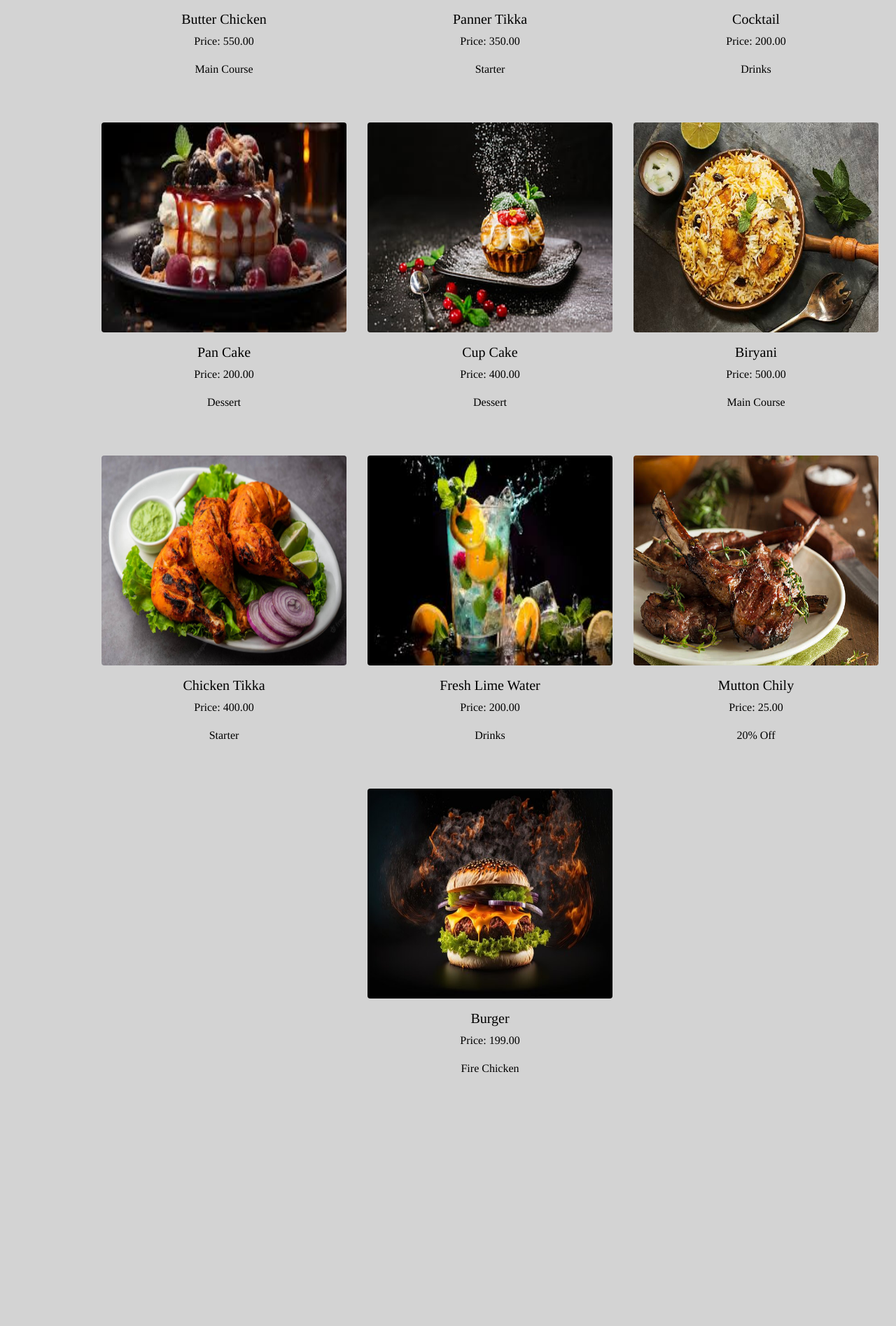
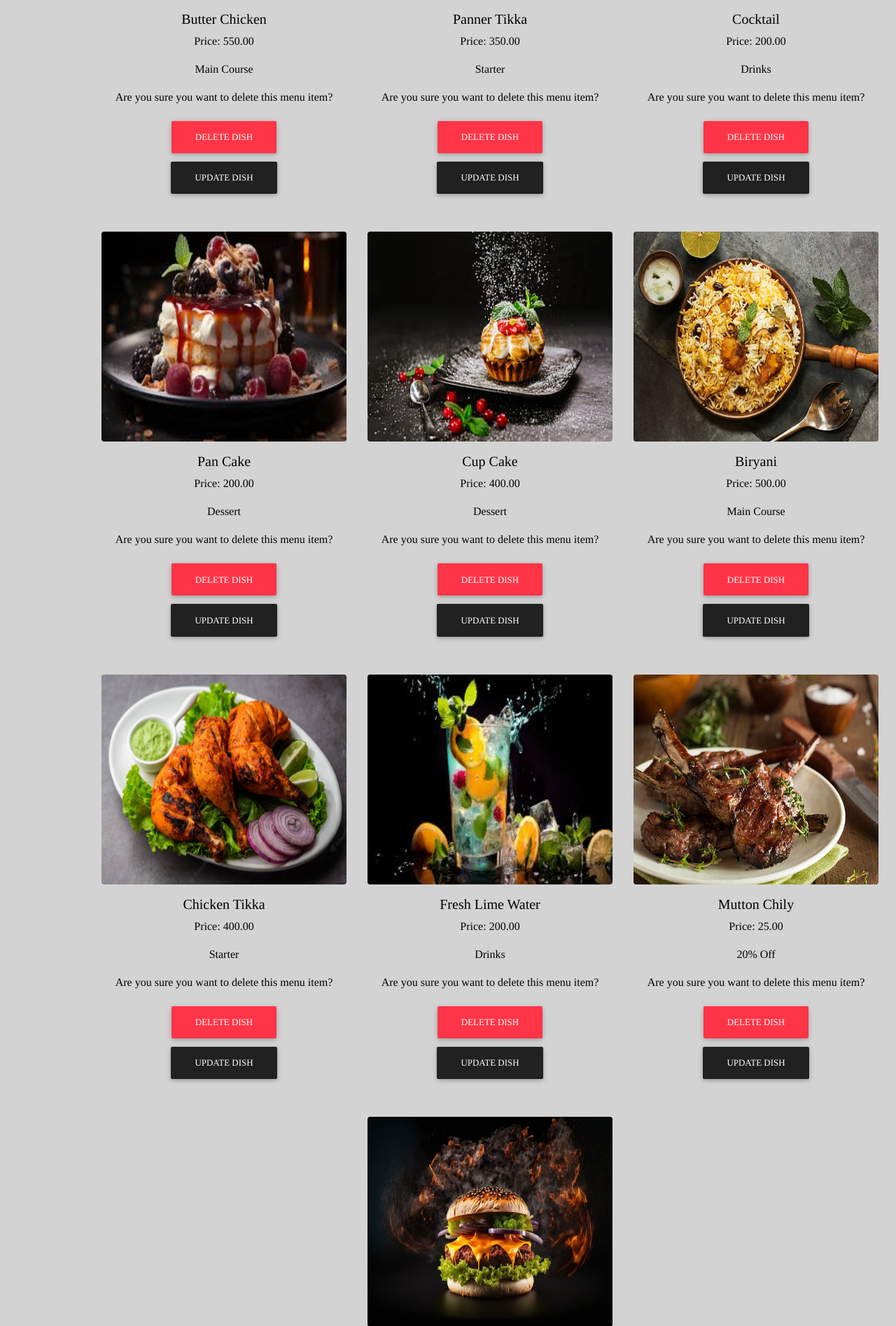
Before and after one commit to aniketshetty550/x23217529_CDOS_Project, a Django app: page /owner/ in a window 1280 px wide. Shown: the part 459-2354 px from the top of the page at 70% size. Before the commit the page ends 1992 px from the top, so only its background shows below. Run offline with Django 3.2, Linux system fonts and the light colour scheme; data comes from the database, SQL or seed files in the repository; both versions use the stored data as it was after the commit; some libraries are stand-ins or nearby versions.

Commit message:
sixtenth commit

```diff
--- a/Food_Delivery_App/urls.py
+++ b/Food_Delivery_App/urls.py
@@ -15,7 +15,7 @@ Including another URLconf
 """
 from django.contrib import admin
 from django.urls import path
-from customer.views import Home, About, Order, Contact, Menu, MenuSearch, Login, Signup, Adminlogin, AddMenu, Owner
+from customer.views import Home, About, Order, Contact, Menu, MenuSearch, Login, Signup, Adminlogin, AddMenu, Owner,Delete
 from django.conf.urls.static import static
 from django.conf import settings
 # from .views import Login, Signup
@@ -34,5 +34,6 @@ urlpatterns = [
     path('addmenu/', AddMenu.as_view(), name='addmenu'),
     path('owner/', Owner.as_view(), name='owner'),
     path('adminlogin/', Adminlogin.as_view(), name='adminlogin'),
+    path('delete/', Delete.as_view(), name="delete"),
 
 ]+static(settings.MEDIA_URL,document_root=settings.MEDIA_ROOT)
--- a/customer/templates/owner.html
+++ b/customer/templates/owner.html
@@ -47,7 +47,7 @@
 </style>
 
 <div class="topnav">
-  <a class="active" href="{% url 'addmenu' %}">MAKE CHANGES IN MENU</a>
+  <a class="active" href="{% url 'addmenu' %}">ADD MENU</a>
   <a href="{% url 'home' %}" class="split">LOGOUT</a>
 </div>
 
@@ -77,6 +77,14 @@
             <h5 class="mt-3">{{ item.name }}</h5>
             <p>Price: {{ item.price }}</p>
             <p>{{ item.description }}</p>
+
+        <form method="post">
+        {% csrf_token %}
+            <p>Are you sure you want to delete this menu item?</p>
+            <button  class="btn btn-danger"type="submit">Delete Dish</button>
+        </form>
+            <button class="btn btn-dark" type="submit" >Update Dish</button>
+            <!--<button class="btn btn-danger" type="submit" >Delete Dish</button>-->
         </div>
         {% endfor %}
     </div>
--- a/customer/views.py
+++ b/customer/views.py
@@ -9,6 +9,7 @@ from django.contrib.auth.models import User
 from .forms import CreateUserForm
 from .models import Category, MenuItem
 from .forms import MenuItemForm
+
 # Create your views here.
 
 class Home(View):
@@ -18,6 +19,29 @@ class Home(View):
 class Adminlogin(View):
     def get(self,request, *args, **kwargs):
         return render(request, 'adminlogin.html')
+
+# class Delete(View):
+#     def get(self,request, *args, **kwargs):
+#         if request.method == 'POST':
+#             menu_item = get_object(MenuItem, id=menu_item)
+#             menu_item.delete()
+#         return redirect('owner.html')
+#     def post(self,request, *args, **kwargs):
+#         if request.method == 'POST':
+#             menu_item = get_object(MenuItem, id=menu_item)
+#             menu_item.delete()
+#         return redirect('owner.html')
+
+class Delete(View):
+    def get(self, request, *args, **kwargs):
+        menu_item_id = kwargs.get('menu_item_id')
+        try:
+            menu_item = MenuItem.objects.get(pk__contains=int(item))
+        except MenuItem.DoesNotExist:
+            return redirect('owner')
+        menu_item.delete()
+        return redirect('owner')
+
 
 
 class AddMenu(View):
```
Also changed, not shown: customer/templates/addmenu.html (+7 -2 lines), db.sqlite3, static/images/menu_images/Chicken_Burger.jpg (added), static/images/menu_images/Chicken_Burger_ktGQ2oM.jpg (added), static/images/menu_images/Samosa_aCqdL9X.jpeg (added), static/images/menu_images/Sandwich.jpg (added), static/images/menu_images/Sandwich_VZdWV4j.jpg (added).
